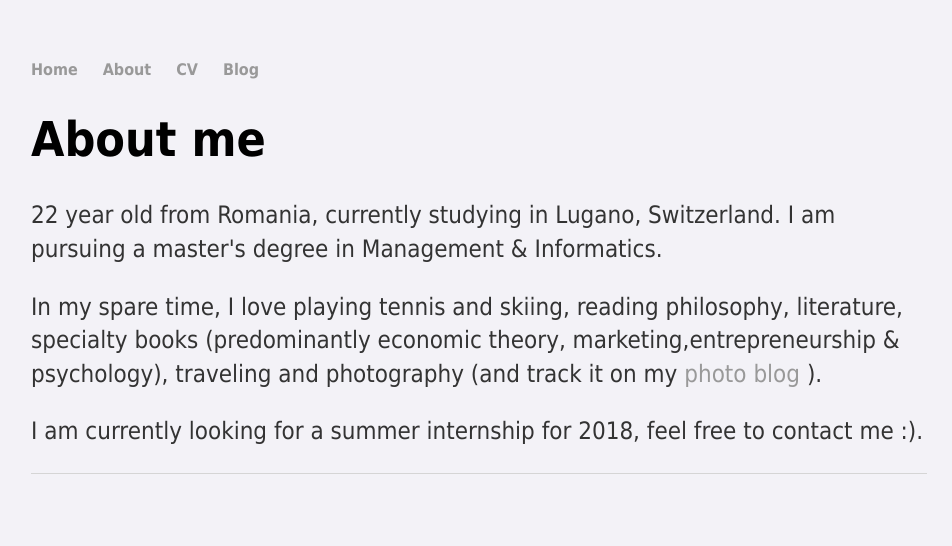
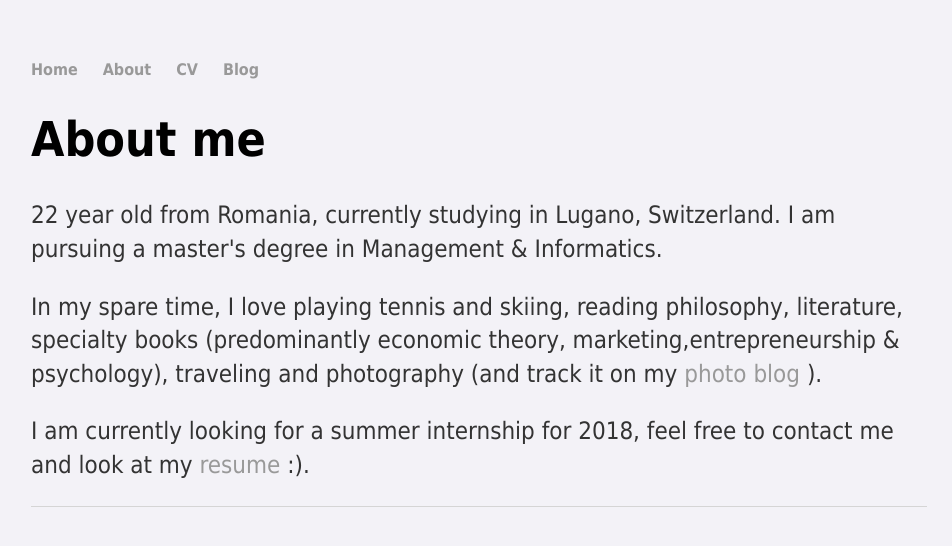
Before and after one commit to bianca-stancu/bianca-stancu.github.io, a Jekyll site: the page built from about/index.html, in a window 1280 px wide. Shown: the top 546 px of the page, without its empty margins (161-1113 px from the left). Built offline with Jekyll 4.4.1, drawn with Linux system fonts in a browser that asks for light colours; comment, search, counter and statistics services are not loaded.

Commit message:
Adding link to cv

```diff
--- a/about/index.html
+++ b/about/index.html
@@ -6,7 +6,7 @@ title: Bianca Stancu
 	<h1>About me</h1>
 	<p> 22 year old from Romania, currently studying in Lugano, Switzerland. I am pursuing a master's degree in Management & Informatics.</p>
 	<p> In my spare time, I love playing tennis and skiing, reading philosophy, literature, specialty books (predominantly economic theory, marketing,entrepreneurship & psychology), traveling and photography (and track it on my <a href="http://finding-calypso.tumblr.com/"> photo blog </a>).</p>
-	<p> I am currently looking for a summer internship for 2018, feel free to contact me :). </p>
+	<p> I am currently looking for a summer internship for 2018, feel free to contact me and look at my <a href="../pdf_js/web/viewer.html?file=CV_Bianca_Stancu.pdf">resume</a> :). </p>
 	<script src="//platform.linkedin.com/in.js" type="text/javascript"></script>
 <script type="IN/MemberProfile" data-id="https://www.linkedin.com/in/biancastancu28" data-format="click" data-related="false" data-text="Bianca Stancu"></script>
 </div><!-- /.blurb -->
```
Also changed, not shown: 2 other files.
